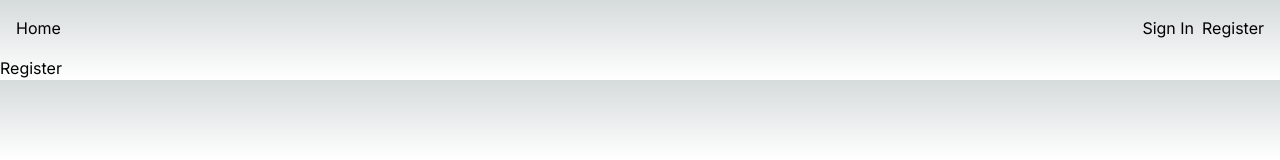
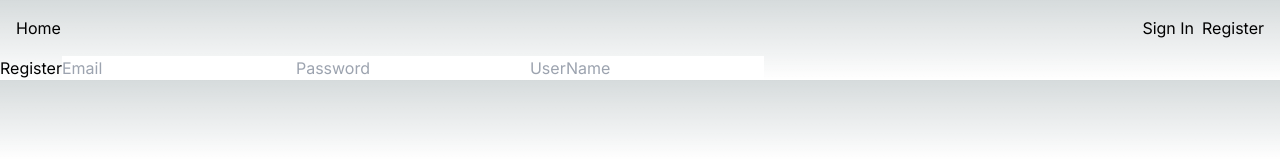
Before and after one commit to sinamoraddar/simple-blog, a Next.js app: page /register in a window 1280 px wide. Shown: the top 160 px of the page. Built offline with nearby package versions, Linux system fonts and the light colour scheme.

Commit message:
add the base of login and register pages

```diff
--- a/src/app/register/page.tsx
+++ b/src/app/register/page.tsx
@@ -1,7 +1,14 @@
 import React from "react";
 
 const Register = () => {
-  return <div>Register</div>;
+  return (
+    <div>
+      Register
+      <input type="text" placeholder="Email" />
+      <input type="password" placeholder="Password" />
+      <input type="text" placeholder="UserName" />
+    </div>
+  );
 };
 
 export default Register;
--- a/src/app/sign-in/page.tsx
+++ b/src/app/sign-in/page.tsx
@@ -1,7 +1,13 @@
 import React from "react";
 
 const SignIn = () => {
-  return <div>SignIn</div>;
+  return (
+    <div>
+      SignIn
+      <input type="text" placeholder="Email" />
+      <input type="password" placeholder="Password" />
+    </div>
+  );
 };
 
 export default SignIn;
```
